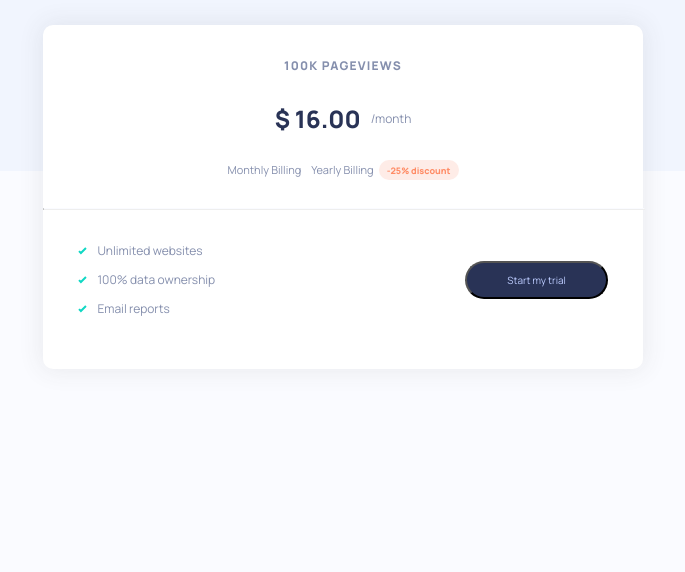
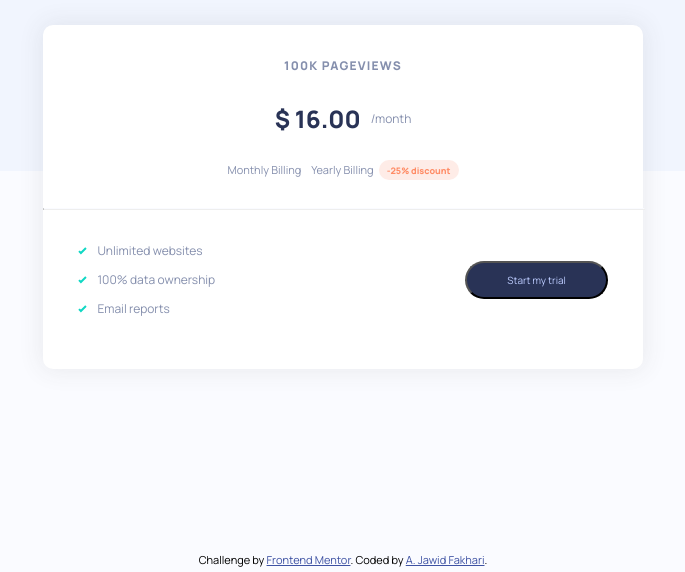
Before and after one commit to jawid-fakhari/interactive-pricing-component-main---Copia, a plain HTML site: page index.html in a window 1280 px wide. Shown: the part 228-800 px from the top of the page, without its empty margins (297-982 px from the left). Drawn offline with Linux system fonts and the light colour scheme.

Commit message:
attribution footer posationed

```diff
--- a/index.html
+++ b/index.html
@@ -51,7 +51,9 @@
     </div>
 
     <div class="graph-bar">
-      <div class="scrl-btn"></div><!-- si deve mettere un bottone scorrevole -->
+      <div class="scrl-btn">
+        <!-- si deve mettere un bottone scorrevole -->
+      </div>
     </div>
 
     <div class="price">
@@ -61,7 +63,9 @@
 
     <div class="choose">
       <p>Monthly Billing</p>
-      <div class="choose__btn"><!-- si deve mettere un bottone --></div>
+      <div class="choose__btn">
+        <!-- si deve mettere un bottone -->
+      </div>
       <p>Yearly Billing</p>
       <div class="choose__disc">
         <p id="disc__txt" class="w-600">-25% <span>discount</span></p>
@@ -79,14 +83,14 @@
 
       <div class="start-btn">
         <button>Start my trial</button>
-      </dvi>
+      </div>
     </div>
   </div>
 
-  <!-- <div class="attribution">
+  <div class="attribution">
     Challenge by <a href="https://www.frontendmentor.io?ref=challenge" target="_blank">Frontend Mentor</a>.
     Coded by <a href="#">A. Jawid Fakhari</a>.
-  </div> -->
+  </div>
   <script src="script.js"></script>
 </body>
 
--- a/styles.css
+++ b/styles.css
@@ -111,6 +111,12 @@ hr {
     font-size: 10px;
     padding: 10px 40px;
 }
+.attribution {
+    position: absolute;
+    bottom: 5px;
+    left: 0;
+    right: 0;
+}
 @media (min-width: 375px) {
     #head__img {
         width: 100%;
@@ -137,4 +143,5 @@ hr {
         text-align: left;
         margin-bottom: unset;
     }
+
 }
```
